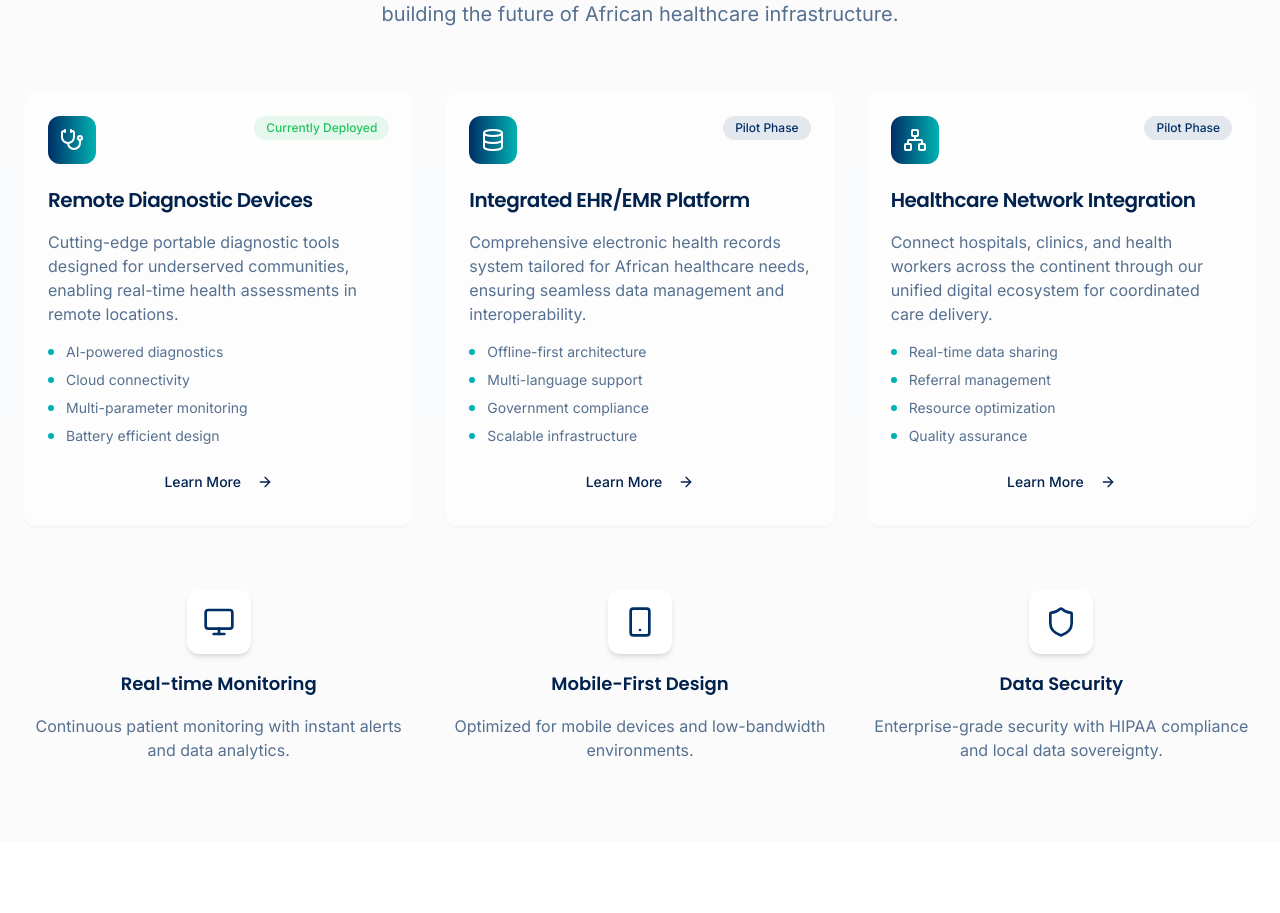
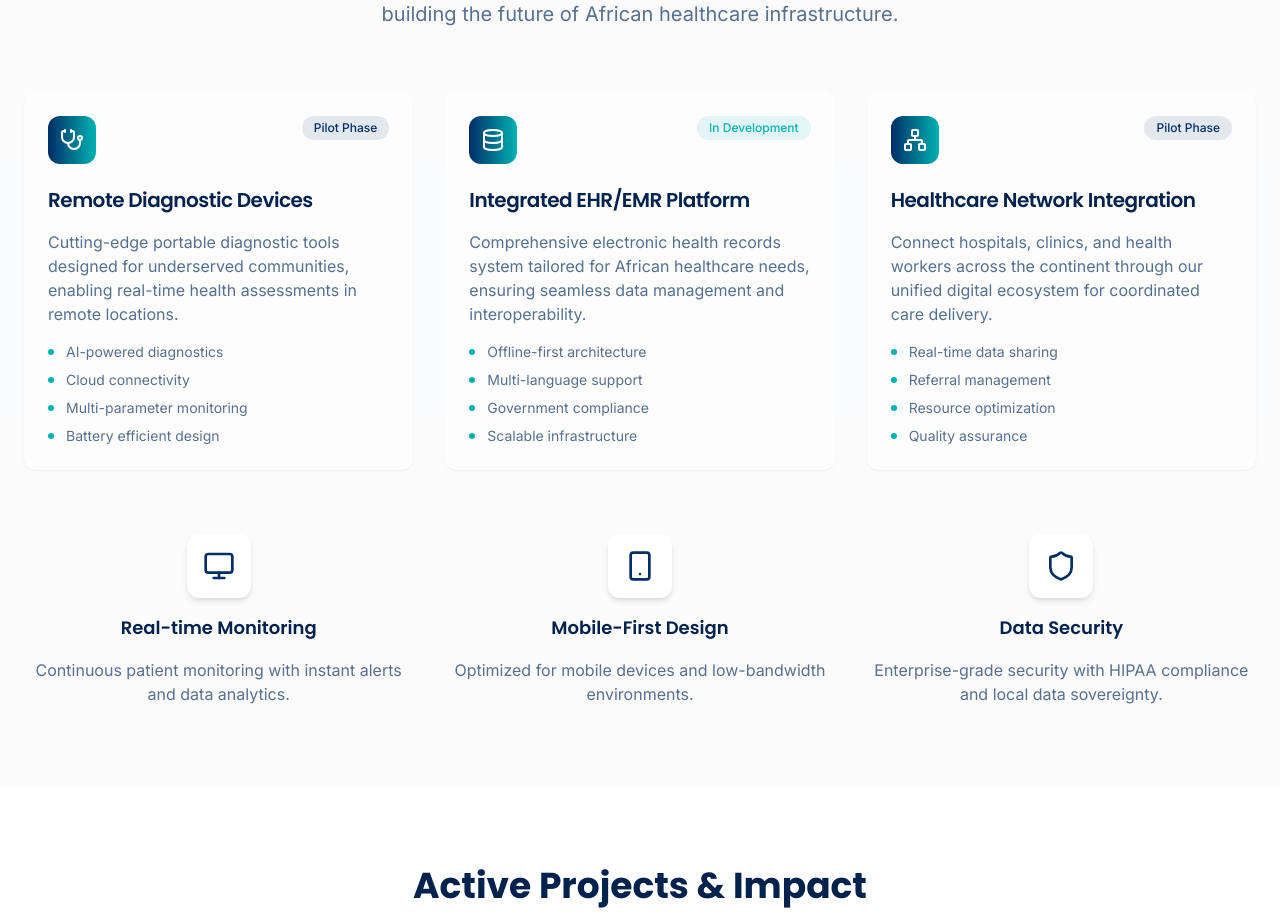
Before and after one commit to smart-care-health/smartcare-health, a React (Vite) app: page / in a window 1280 px wide. Shown: the part 1108-2021 px from the top of the page. Built offline with nearby package versions, Linux system fonts and the light colour scheme.

Commit message:
Update solution statuses and buttons
Update the status of "Remote Diagnostic Devices" to "Pilot Phase" and "Integrated EHR/EMR Platform" to "In Development". Remove "Learn More" buttons from all solutions.

```diff
--- a/src/components/Solutions.tsx
+++ b/src/components/Solutions.tsx
@@ -17,14 +17,14 @@ const Solutions = () => {
       title: "Remote Diagnostic Devices",
       description: "Cutting-edge portable diagnostic tools designed for underserved communities, enabling real-time health assessments in remote locations.",
       features: ["AI-powered diagnostics", "Cloud connectivity", "Multi-parameter monitoring", "Battery efficient design"],
-      status: "Currently Deployed"
+      status: "Pilot Phase"
     },
     {
       icon: Database,
       title: "Integrated EHR/EMR Platform",
       description: "Comprehensive electronic health records system tailored for African healthcare needs, ensuring seamless data management and interoperability.",
       features: ["Offline-first architecture", "Multi-language support", "Government compliance", "Scalable infrastructure"],
-      status: "Pilot Phase"
+      status: "In Development"
     },
     {
       icon: Network,
@@ -103,10 +103,6 @@ const Solutions = () => {
                     </div>
                   ))}
                 </div>
-                <Button variant="ghost" className="w-full group-hover:bg-primary group-hover:text-white transition-all mt-4">
-                  Learn More
-                  <ArrowRight className="ml-2 h-4 w-4" />
-                </Button>
               </CardContent>
             </Card>
           ))}
```
